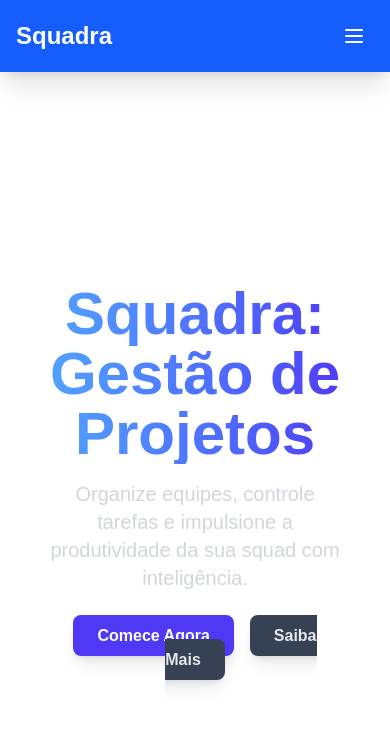
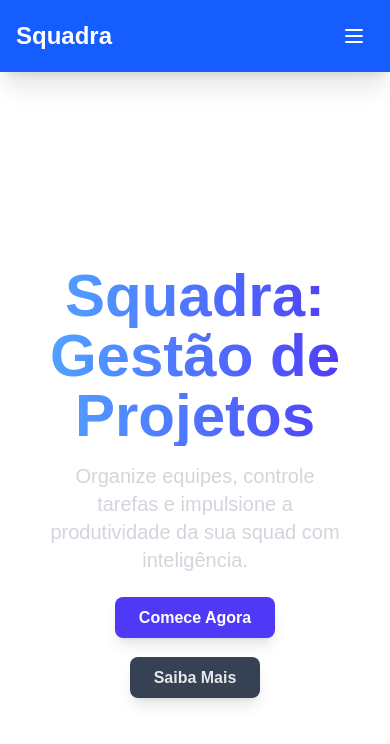
Before and after one commit to viniciussouza429/squadra, a Next.js app: page / in a window 390 px wide. Shown: the top 744 px of the page. Built offline with nearby package versions, Linux system fonts and the light colour scheme.

Commit message:
feat: Orientação mobile corrigida Home

```diff
--- a/src/app/page.tsx
+++ b/src/app/page.tsx
@@ -16,19 +16,23 @@
       </p>
 
       {/* Chamada para Ação */}
-      <div className="space-x-4">
+      <div className="flex flex-col space-y-4 md:flex-row md:space-x-4 md:space-y-0 justify-between items-center max-w-7xl mx-auto gap-5">
+        <button>
           <a
             href="/register"
-          className="px-6 py-3 bg-indigo-600 text-white font-semibold rounded-lg shadow-lg hover:bg-indigo-500 transition duration-300"
+            className="w-full text-center px-6 py-3 bg-indigo-600 text-white font-semibold rounded-lg shadow-lg hover:bg-indigo-500 transition duration-300"
           >
             Comece Agora
           </a>
+        </button>
+        <button>
           <a
             href="/about"
-          className="px-6 py-3 bg-gray-700 text-gray-200 font-semibold rounded-lg shadow-lg hover:bg-gray-600 transition duration-300"
+            className="w-full text-center px-6 py-3 bg-gray-700 text-gray-200 font-semibold rounded-lg shadow-lg hover:bg-gray-600 transition duration-300"
           >
             Saiba Mais
           </a>
+        </button>
       </div>
     </main>
   );
```
Lines whose indentation alone changed are shown as unchanged.
